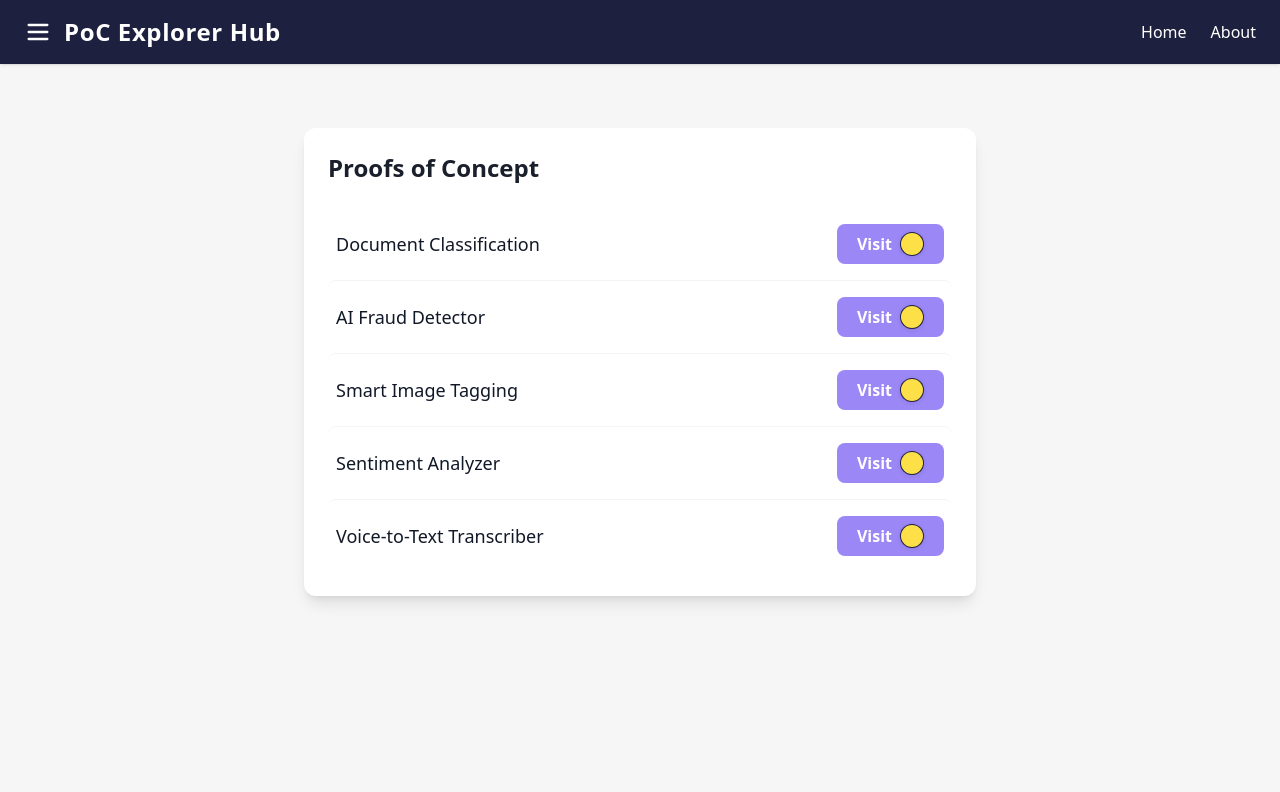
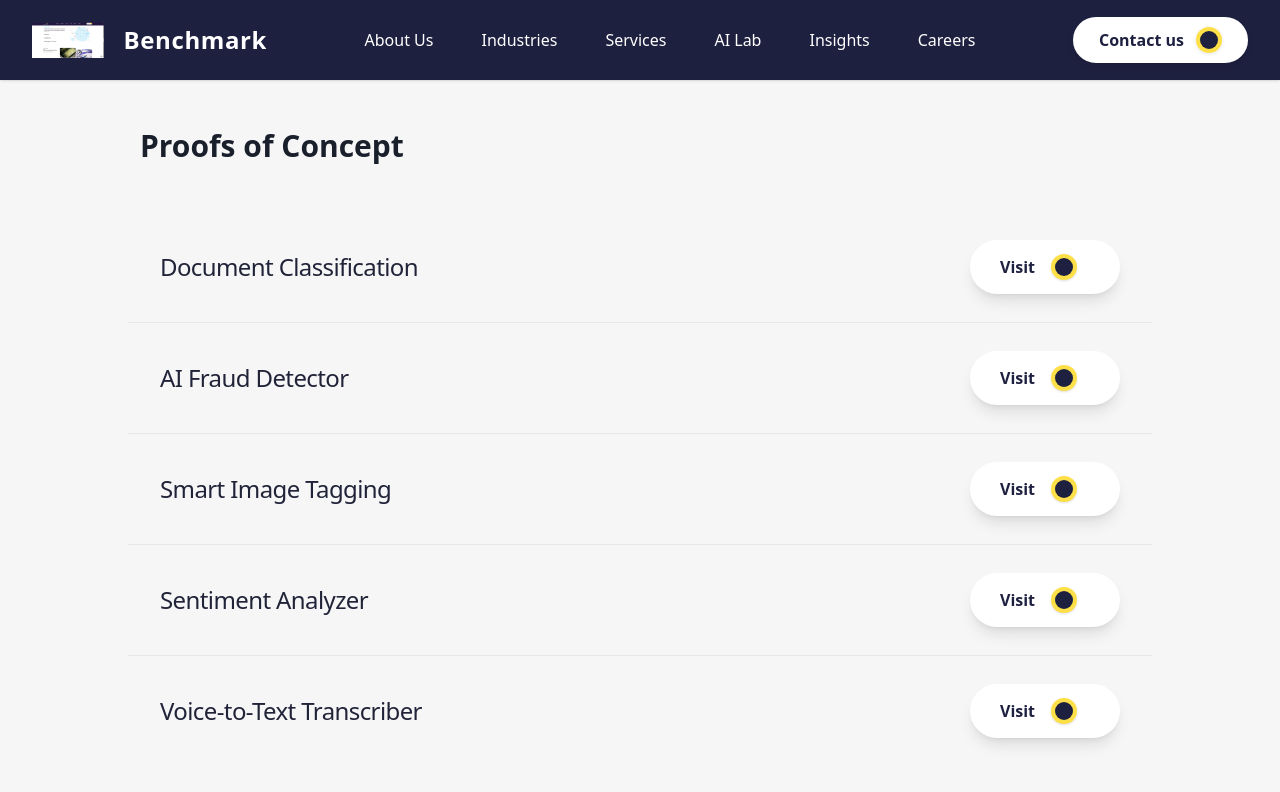
Before and after one commit to sanket-pangavhane/ai-poc-explorer-hub, a React (Vite) app: page / in a window 1280 px wide. Shown: the top 792 px of the page. Built offline with nearby package versions, Linux system fonts and the light colour scheme.

Commit message:
Refactor: Update Navbar and PocList components
Update the Navbar and PocList components to match the design specifications.

```diff
--- a/src/components/Navbar.tsx
+++ b/src/components/Navbar.tsx
@@ -1,16 +1,59 @@
 
-import { Menu } from "lucide-react";
+import { ArrowRight } from "lucide-react";
+
+const NAV_ITEMS = [
+  { label: "About Us", href: "#" },
+  { label: "Industries", href: "#" },
+  { label: "Services", href: "#" },
+  { label: "AI Lab", href: "#" },
+  { label: "Insights", href: "#" },
+  { label: "Careers", href: "#" },
+];
 
 const Navbar = () => (
-  <nav className="w-full h-16 bg-[#1e2040] shadow flex items-center px-6 fixed top-0 left-0 z-50 transition-colors duration-300">
-    <div className="flex items-center gap-3">
-      <Menu className="text-white" size={28} />
-      <span className="text-2xl font-bold text-white tracking-wide">PoC Explorer Hub</span>
+  <nav className="w-full h-20 bg-[#1e2040] flex items-center px-8 shadow z-50 fixed top-0 left-0 transition-colors duration-300">
+    {/* Logo */}
+    <div className="flex items-center gap-2">
+      <img src="/lovable-uploads/8b259f13-a00b-4332-9a05-ea009bd4c8eb.png" alt="Benchmark Logo" className="h-9 w-auto" />
+      <span className="ml-3 text-2xl font-bold text-white tracking-wide hidden sm:inline">Benchmark</span>
     </div>
-    <div className="ml-auto flex gap-6 items-center">
-      <a href="#" className="text-white text-base hover:text-[#9b87f5] transition">Home</a>
-      <a href="#" className="text-white text-base hover:text-[#9b87f5] transition">About</a>
+    {/* Navigation */}
+    <div className="flex-grow flex items-center justify-center gap-1 lg:gap-6">
+      {NAV_ITEMS.map((item) => (
+        <a
+          key={item.label}
+          href={item.href}
+          className="mx-2 px-1 py-2 text-white text-base font-medium hover:text-yellow-200 transition-colors cursor-pointer relative"
+        >
+          {item.label}
+        </a>
+      ))}
     </div>
+    {/* Contact Button */}
+    <a
+      href="#contact"
+      className="flex items-center gap-2 px-6 py-2 rounded-full font-semibold bg-white text-[#1e2040] text-base drop-shadow-md border-2 border-white hover:bg-yellow-400 hover:text-[#1e2040] transition-colors duration-300 group"
+    >
+      <span>Contact us</span>
+      <span className="inline-flex items-center justify-center rounded-full bg-yellow-400 p-1 ml-1" style={{
+        boxShadow: "0 1px 4px 0 rgba(30,32,64,0.11)",
+        backgroundColor: "#fde047"
+      }}>
+        <ArrowRight
+          size={18}
+          className="rounded-full"
+          color="#1e2040"
+          strokeWidth={2.5}
+          style={{
+            background: "#1e2040",
+            borderRadius: "9999px",
+            padding: 2,
+            boxShadow: "0px 0px 0px 3px #fde047",
+            display: "inline-block"
+          }}
+        />
+      </span>
+    </a>
   </nav>
 );
 
--- a/src/components/PocList.tsx
+++ b/src/components/PocList.tsx
@@ -1,46 +1,66 @@
+
 import { ArrowRight } from "lucide-react";
-const mockPocs = [{
-  name: "Document Classification"
-}, {
-  name: "AI Fraud Detector"
-}, {
-  name: "Smart Image Tagging"
-}, {
-  name: "Sentiment Analyzer"
-}, {
-  name: "Voice-to-Text Transcriber"
-}];
-const PocList = () => <div className="w-full max-w-2xl mx-auto bg-white p-6 shadow-lg mt-8 border-0 rounded-xl">
-    <h2 className="text-xl md:text-2xl font-semibold mb-6 text-[#1A1F2C]">Proofs of Concept</h2>
-    <ul className="divide-y divide-gray-100">
-      {mockPocs.map((poc, idx) => <li key={poc.name} className="flex items-center justify-between py-4 px-2 rounded-lg transition-colors duration-200 group hover:bg-[#f1f0fb]">
-          <span className="text-lg text-gray-900 font-medium">{poc.name}</span>
-          <button className="relative flex items-center gap-2 px-5 py-2 rounded-lg font-semibold bg-[#9b87f5] text-white overflow-hidden transition-colors duration-500 focus:outline-none
-            before:absolute before:left-0 before:top-0 before:h-full before:w-0 before:bg-gradient-to-r before:from-[#7E69AB] before:to-[#9b87f5] before:z-0 before:transition-all before:duration-500 hover:before:w-full
-            " type="button">
-            <span className="relative z-10">Visit</span>
+
+const mockPocs = [
+  { name: "Document Classification" },
+  { name: "AI Fraud Detector" },
+  { name: "Smart Image Tagging" },
+  { name: "Sentiment Analyzer" },
+  { name: "Voice-to-Text Transcriber" }
+];
+
+const PocList = () => (
+  <main className="w-full pt-32 max-w-5xl mx-auto">
+    <h2 className="text-2xl sm:text-3xl font-extrabold text-[#1A1F2C] mb-12 text-left pl-3">Proofs of Concept</h2>
+    <ul className="divide-y divide-gray-200 bg-transparent">
+      {mockPocs.map((poc, idx) => (
+        <li
+          key={poc.name}
+          className="flex flex-col sm:flex-row items-center justify-between py-7 px-2 sm:px-8 group"
+        >
+          <span className="text-xl sm:text-2xl font-medium text-[#212338] mb-2 sm:mb-0 tracking-tight transition-colors">
+            {poc.name}
+          </span>
+          <button
+            type="button"
+            className="relative overflow-hidden flex items-center gap-4 px-7 py-3 rounded-full font-semibold bg-white text-[#1e2040] shadow-lg border-2 border-white group/button transition-colors duration-500 focus:outline-none before:absolute before:left-0 before:top-0 before:h-full before:w-0 before:rounded-full before:bg-gradient-to-r before:from-yellow-400 before:to-yellow-400 before:z-0 before:transition-all before:duration-500 hover:before:w-full"
+            style={{ minWidth: 150 }}
+          >
+            <span className="relative z-10 font-semibold group-hover/button:text-[#1e2040] transition-colors">Visit</span>
             <span className="relative z-10 flex items-center justify-center">
-              <span className="flex items-center justify-center rounded-full bg-[#1e2040] p-1" style={{
-            boxShadow: "0 1px 4px 0 rgba(30,32,64,0.11)",
-            backgroundColor: "#1e2040"
+              <span className="flex items-center justify-center rounded-full bg-yellow-400 p-1 shadow" style={{
+                backgroundColor: "#fde047"
               }}>
-                <ArrowRight size={16} className="rounded-full" color="#fde047" strokeWidth={2.5} style={{
-              background: "#fde047",
+                <ArrowRight
+                  size={18}
+                  className="rounded-full"
+                  color="#1e2040"
+                  strokeWidth={2.5}
+                  style={{
+                    background: "#1e2040",
                     borderRadius: "9999px",
                     padding: 2,
                     boxShadow: "0px 0px 0px 3px #fde047",
                     display: "inline-block"
-            }} />
+                  }}
+                />
               </span>
             </span>
-            {/* Fancy background transition layer */}
-            <span className="absolute left-0 top-0 w-full h-full rounded-lg z-0 pointer-events-none" style={{
-          background: "linear-gradient(90deg, rgba(126,105,171,1) 0%, rgba(155,135,245,1) 100%)",
+            {/* Gradient overlay on hover */}
+            <span
+              className="absolute left-0 top-0 w-full h-full rounded-full z-0 pointer-events-none group-hover/button:opacity-100"
+              style={{
+                background: "linear-gradient(90deg, #fde047 0%, #fff700 100%)",
                 opacity: 0,
                 transition: "opacity 0.5s"
-        }} aria-hidden="true" />
+              }}
+              aria-hidden="true"
+            />
           </button>
-        </li>)}
+        </li>
+      ))}
     </ul>
-  </div>;
+  </main>
+);
+
 export default PocList;
--- a/src/pages/Index.tsx
+++ b/src/pages/Index.tsx
@@ -1,9 +1,11 @@
+
 import Navbar from "../components/Navbar";
 import PocList from "../components/PocList";
-const Index = () => <div className="min-h-screen bg-[#F6F6F7] relative">
+
+const Index = () => (
+  <div className="min-h-screen bg-[#F6F6F7] relative">
     <Navbar />
-    <div className="pt-24 py-[240px]">
-      <PocList />
-    </div>
-  </div>;
+    <PocList />
+  </div>
+);
 export default Index;
```
Also changed, not shown: public/lovable-uploads/8b259f13-a00b-4332-9a05-ea009bd4c8eb.png (added). Lines whose indentation alone changed are shown as unchanged.
